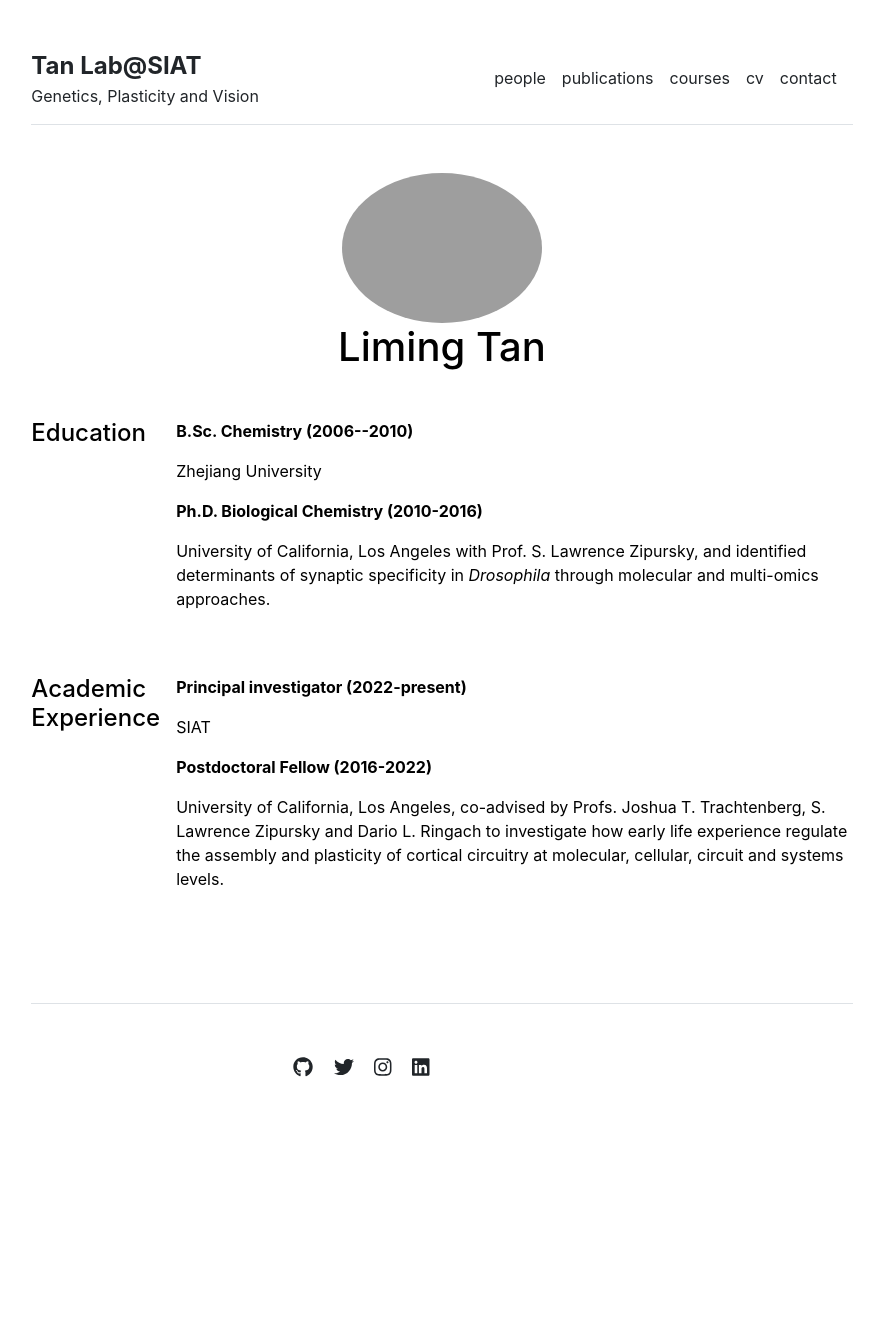
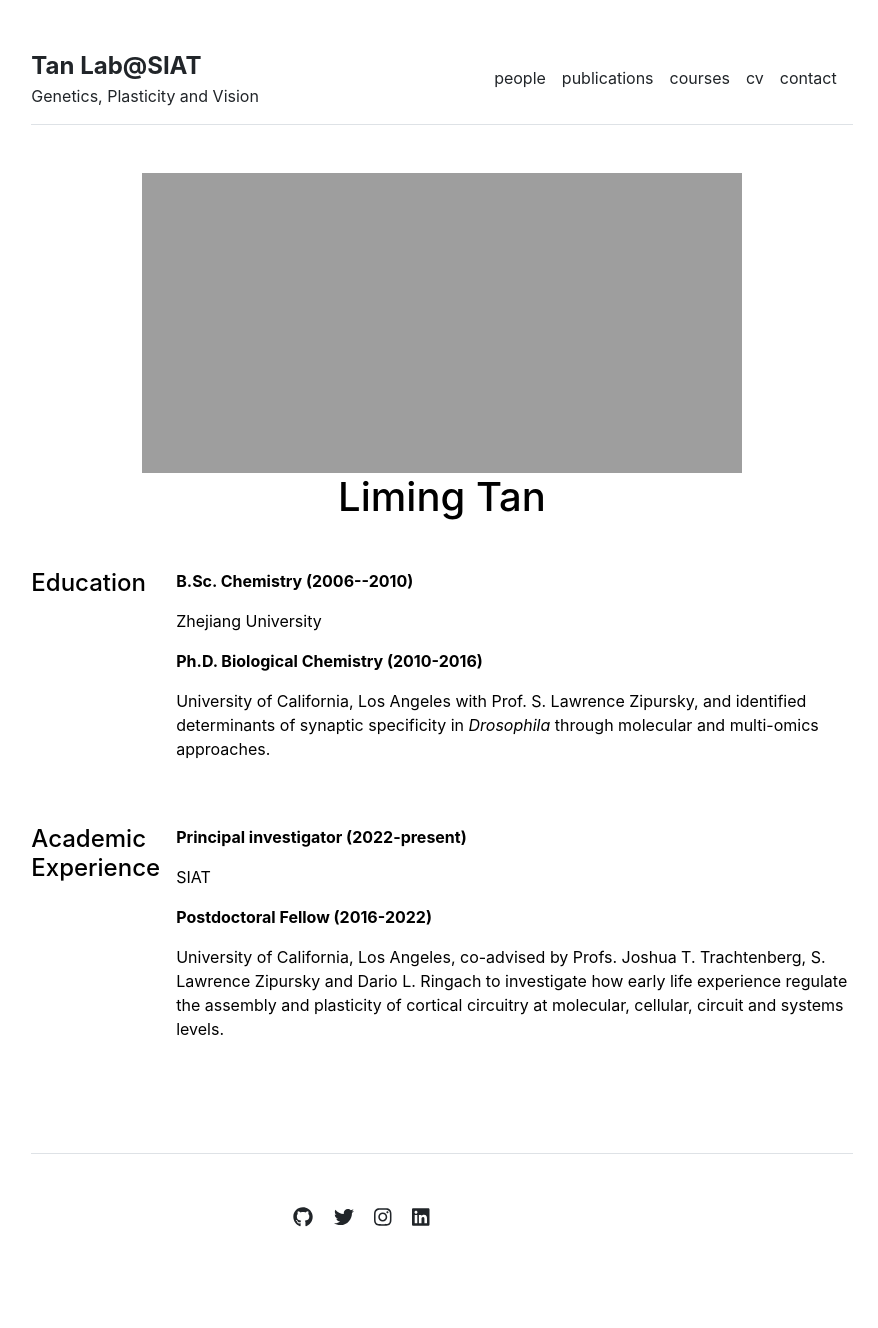
Before and after one commit to Tan-Lab-SIAT/lab-homepage, a Jekyll site: the page built from cv.md, in a window 1280 px wide. Shown: the whole page, without its empty margins (198-1076 px from the left). Built offline with Jekyll 4.4.1, drawn with Linux system fonts in a browser that asks for light colours; before the commit the page ends 1178 px from its top, so only the background shows below that.

Commit message:
Update cv.html

```diff
--- a/_layouts/cv.html
+++ b/_layouts/cv.html
@@ -6,7 +6,7 @@ layout: default
   <div class="col-md-12">
 
     <div class="text-center mb-5">
-      <img src="{{ site.github.url }}/assets/img/limingtan_full.png" alt="Liming Tan" class="img-fluid rounded-circle" style="max-width:200px;">
+      <img src="{{ site.github.url }}/assets/img/limingtan_full.png" alt="Liming Tan" style="width: 600px; height: 300px; object-fit: cover;">
       <h1>Liming Tan</h1>
     </div>
 
```
